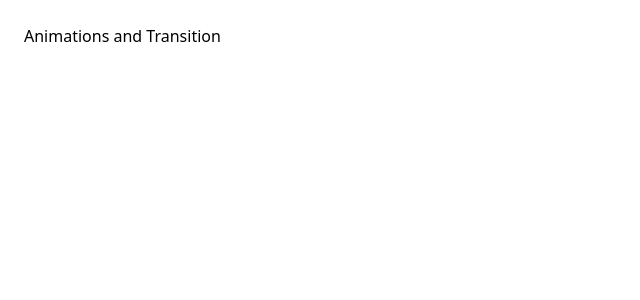
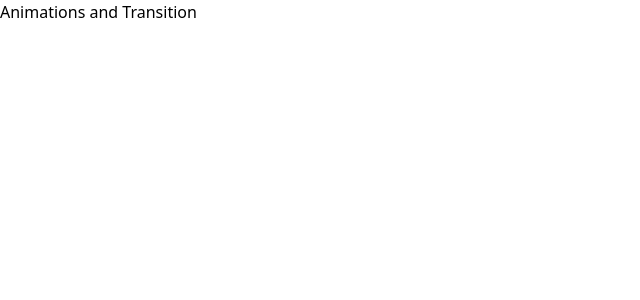
Before and after one commit to Udeme98/Tailwind-Guillaume, a React (Vite) app: page / in a window 1280 px wide. Shown: the top 300 px of the page, without its empty margins (0-640 px from the left). Built offline with nearby package versions, Linux system fonts and the light colour scheme.

Commit message:
updated Anitrans.jsx

```diff
--- a/src/Concepts/Anitrans.jsx
+++ b/src/Concepts/Anitrans.jsx
@@ -1,6 +1,6 @@
 export default function Effect() {
   return (
-    <div className="h-screen p-4">
+    <div>
       <h2>Animations and Transition</h2>
     </div>
   );
```
